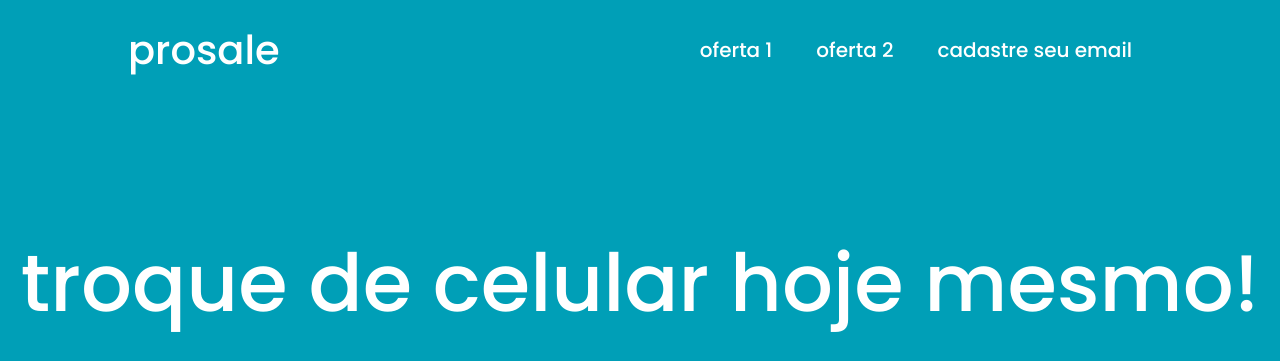
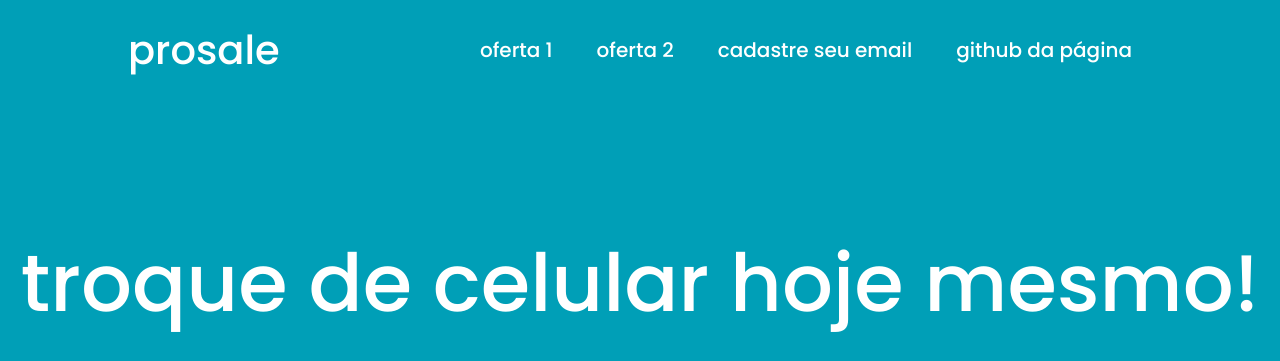
Before and after one commit to renatomno/landing-page, a plain HTML site: page index.html in a window 1280 px wide. Shown: the top 361 px of the page. Drawn offline with Linux system fonts and the light colour scheme.

Commit message:
add github shortcut on navbar

```diff
--- a/index.html
+++ b/index.html
@@ -33,6 +33,8 @@
                         <li><a href="#section-container-two">oferta 1</a></li>
                         <li><a href="#section-container-three">oferta 2</a></li>
                         <li><a href="#section-container-four">cadastre seu email</a></li>
+                        <li><a href="https://github.com/renatomno/landing-page" target="_blank">github da página</a>
+                        </li>
                     </ul>
                 </nav>
 
@@ -78,8 +80,10 @@
             </form>
         </div>
     </section>
+
 </body>
 
 <script src="./js/index.js"></script>
 
+
 </html>
```
Also changed, not shown: css/style.css (line endings or trailing spaces).
